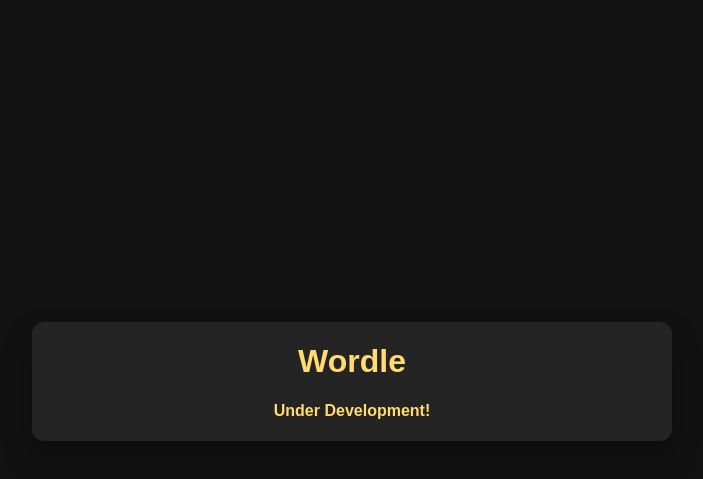
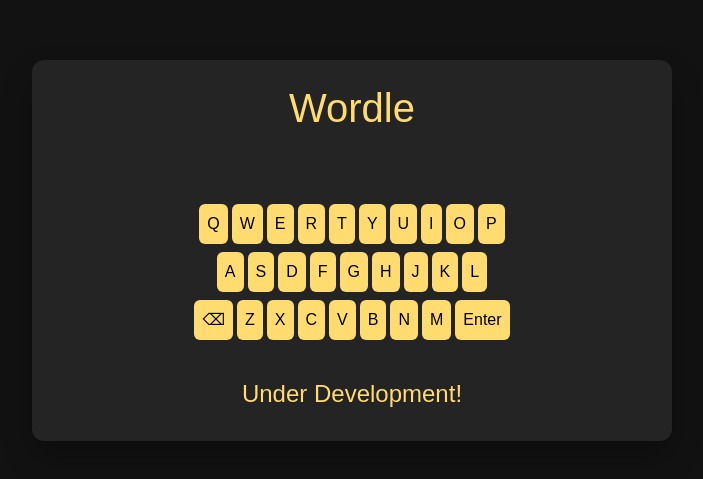
Before and after one commit to Anuttan/Anuttan.github.io, a plain HTML site: page wordle/index.html in a window 1280 px wide. Shown: the part 199-678 px from the top of the page, without its empty margins (288-991 px from the left). Drawn offline with nearby package versions, Linux system fonts and the light colour scheme.

Commit message:
Added Wordle
Under Dev

```diff
--- a/wordle/index.html
+++ b/wordle/index.html
@@ -5,12 +5,52 @@
     <meta http-equiv="X-UA-Compatible" content="IE=edge">
     <meta name="viewport" content="width=device-width, initial-scale=1.0">
     <title>Wordle</title>
+    <link rel="stylesheet" href="https://cdn.jsdelivr.net/npm/bootstrap@4.5.3/dist/css/bootstrap.min.css" integrity="sha384-TX8t27EcRE3e/ihU7zmQxVncDAy5uIKz4rEkgIXeMed4M0jlfIDPvg6uqKI2xXr2" crossorigin="anonymous">
     <link rel="stylesheet" href="style.css">
 </head>
 <body>
     <div id="gameContainer">
-        <h1>Wordle</h1>
-        <h4>Under Development!</h4>
+        <br>
+        <h1>Wordle</h1><br>
+        <div id="gameBoard">
+        </div><br>
+        <div id ="keyboard">
+            <div class="first-row">
+                <button class="keyboard-button">Q</button>
+                <button class="keyboard-button">W</button>
+                <button class="keyboard-button">E</button>
+                <button class="keyboard-button">R</button>
+                <button class="keyboard-button">T</button>
+                <button class="keyboard-button">Y</button>
+                <button class="keyboard-button">U</button>
+                <button class="keyboard-button">I</button>
+                <button class="keyboard-button">O</button>
+                <button class="keyboard-button">P</button>
+            </div>
+            <div class="second-row">
+                <button class="keyboard-button">A</button>
+                <button class="keyboard-button">S</button>
+                <button class="keyboard-button">D</button>
+                <button class="keyboard-button">F</button>
+                <button class="keyboard-button">G</button>
+                <button class="keyboard-button">H</button>
+                <button class="keyboard-button">J</button>
+                <button class="keyboard-button">K</button>
+                <button class="keyboard-button">L</button>
+            </div>
+            <div class="third-row">
+                <button class="keyboard-button">⌫</button>
+                <button class="keyboard-button">Z</button>
+                <button class="keyboard-button">X</button>
+                <button class="keyboard-button">C</button>
+                <button class="keyboard-button">V</button>
+                <button class="keyboard-button">B</button>
+                <button class="keyboard-button">N</button>
+                <button class="keyboard-button">M</button>
+                <button class="keyboard-button">Enter</button>
+            </div>
+        </div><br>
+        <h4>Under Development!</h4><br>
     </div>
     <script src="script.js"></script>
 </body>
--- a/wordle/style.css
+++ b/wordle/style.css
@@ -2,6 +2,33 @@ body {
     background-color: hsl(0, 0%, 7%);
     text-align: center;
     color: hsl(45, 100%, 72%);
+  }
+
+  #keyboard{
+    margin: 1rem 0;
+    display: flex;
+    flex-direction: column;
+    align-items: center;
+  }
+
+  #keyboard div {
+    display: flex;
+  }
+
+  .second-row {
+    margin: 0.5rem 0;
+  }
+
+  .keyboard-button {
+    font: inherit;
+    font-size: 1rem;
+    padding: 0.5rem;
+    margin: 0 2px;
+    background: hsl(45, 100%, 72%);;
+    border: 0.5px hsl(0, 0%, 22%);
+    text-align: center;
+    border-radius: 6px 6px 6px 6px;
+    cursor: pointer;
   }
 
 #gameContainer{
```
